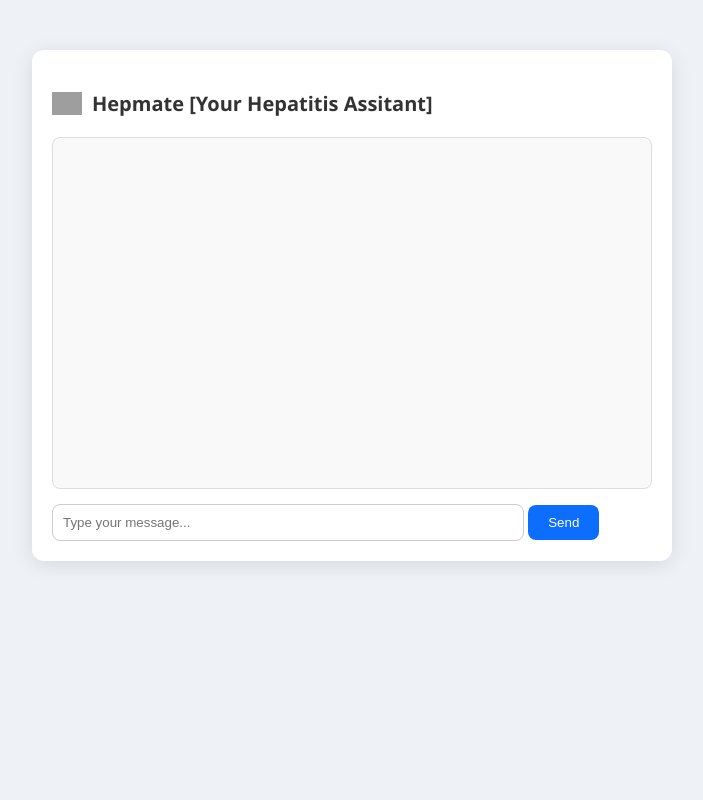
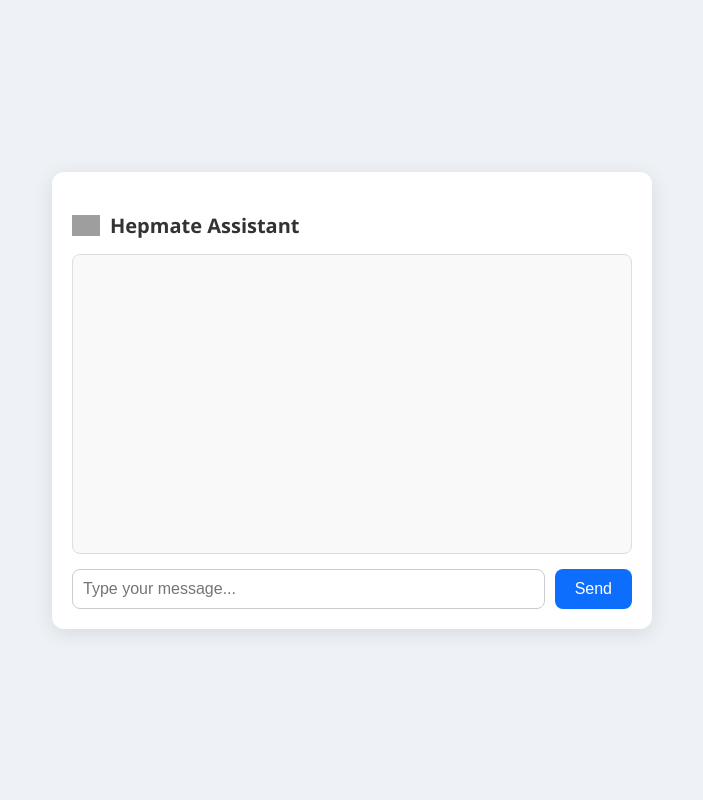
Before and after one commit to 1MAGNOVA/HepMateChatbot, a Flask app: page / in a window 1280 px wide. Shown: the whole page, without its empty margins (288-991 px from the left). Run offline with Flask 3, Linux system fonts and the light colour scheme; grey boxes are pictures that could not be loaded.

Commit message:
adding hepmate to repo

```diff
--- a/templates/index.html
+++ b/templates/index.html
@@ -2,23 +2,34 @@
 <html lang="en">
 <head>
   <meta charset="UTF-8">
+  <meta name="viewport" content="width=device-width, initial-scale=1">
   <title>Hepmate Web Chat</title>
   <link rel="icon" href="https://cdn-icons-png.flaticon.com/512/2950/2950651.png" type="image/png">
   <style>
+    * {
+      box-sizing: border-box;
+    }
+
     body {
       font-family: 'Segoe UI', sans-serif;
       background: #eef2f7;
       margin: 0;
       padding: 0;
+      display: flex;
+      justify-content: center;
+      align-items: center;
+      min-height: 100vh;
     }
 
     .chatbox {
+      width: 90%;
       max-width: 600px;
-      margin: 50px auto;
       background: #ffffff;
       padding: 20px;
       border-radius: 12px;
       box-shadow: 0 4px 20px rgba(0,0,0,0.1);
+      display: flex;
+      flex-direction: column;
     }
 
     .chatbox h3 {
@@ -26,16 +37,18 @@
       align-items: center;
       font-size: 20px;
       color: #333;
-      margin-bottom: 20px;
+      margin-bottom: 15px;
     }
 
     .chatbox h3 img {
-      width: 30px;
+      width: 28px;
       margin-right: 10px;
     }
 
     .messages {
-      height: 350px;
+      flex: 1;
+      min-height: 300px;
+      max-height: 400px;
       overflow-y: auto;
       margin-bottom: 15px;
       padding-right: 10px;
@@ -48,14 +61,13 @@
       padding: 10px 15px;
       margin: 8px 0;
       border-radius: 8px;
-      max-width: 75%;
-      clear: both;
+      max-width: 80%;
+      word-wrap: break-word;
     }
 
     .user {
       background: #d0ebff;
       align-self: flex-end;
-      margin-left: auto;
       text-align: right;
       color: #0056b3;
     }
@@ -63,16 +75,22 @@
     .bot {
       background: #d4edda;
       align-self: flex-start;
-      margin-right: auto;
       text-align: left;
       color: #256029;
     }
 
+    .input-row {
+      display: flex;
+      gap: 10px;
+      flex-wrap: wrap;
+    }
+
     input[type="text"] {
-      width: 75%;
+      flex: 1;
       padding: 10px;
       border: 1px solid #ccc;
       border-radius: 8px;
+      font-size: 16px;
     }
 
     button {
@@ -81,20 +99,38 @@
       color: white;
       border: none;
       border-radius: 8px;
+      font-size: 16px;
       cursor: pointer;
     }
 
     button:hover {
       background-color: #0b5ed7;
     }
+
+    @media (max-width: 480px) {
+      .chatbox h3 {
+        font-size: 18px;
+      }
+
+      .chatbox h3 img {
+        width: 24px;
+      }
+
+      button {
+        flex: 1;
+        padding: 10px;
+      }
+    }
   </style>
 </head>
 <body>
   <div class="chatbox">
-    <h3><img src="https://cdn-icons-png.flaticon.com/512/2950/2950651.png" alt="Chat Icon"> Hepmate [Your Hepatitis Assitant]</h3>
+    <h3><img src="https://cdn-icons-png.flaticon.com/512/2950/2950651.png" alt="Chat Icon"> Hepmate Assistant</h3>
     <div class="messages" id="messages"></div>
-    <input type="text" id="msg" placeholder="Type your message..." />
-    <button onclick="send()">Send</button>
+    <div class="input-row">
+      <input type="text" id="msg" placeholder="Type your message..." />
+      <button onclick="send()">Send</button>
+    </div>
   </div>
 
   <script>
```
